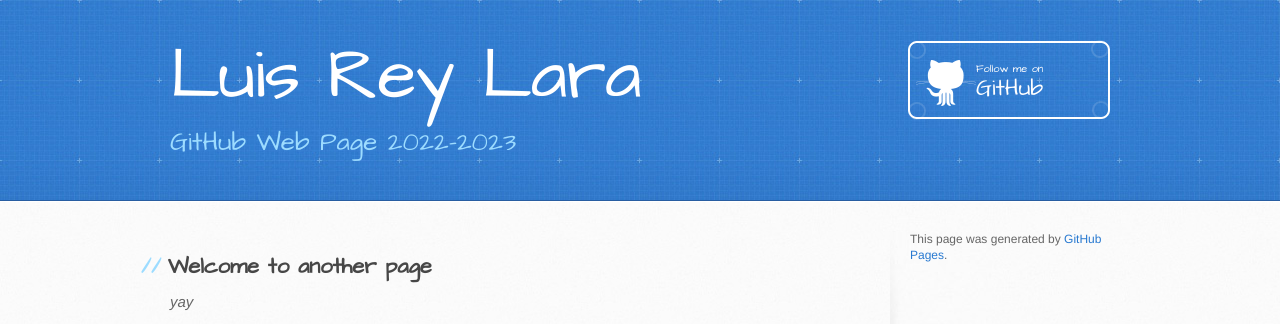
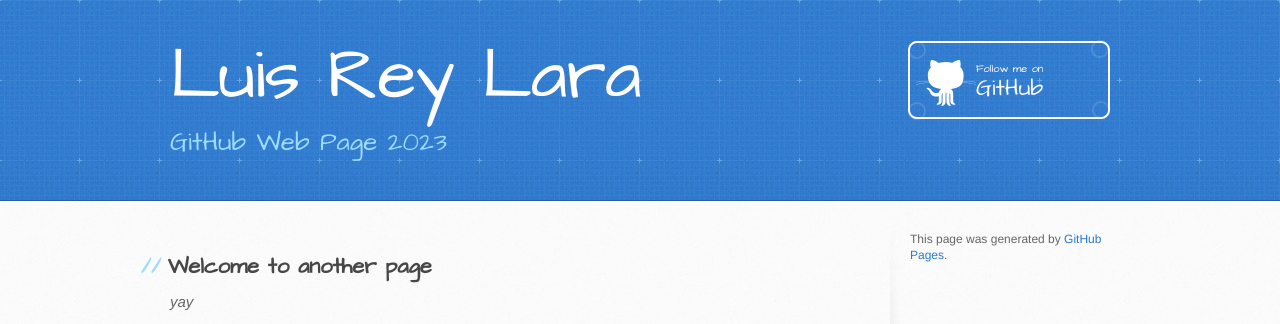
Before and after one commit to luisreylara/luisreylara.github.io, a Jekyll site: the page built from docs/another-page.md, in a window 1280 px wide. Shown: the top 324 px of the page. Built offline with Jekyll 4.4.1, drawn with Linux system fonts in a browser that asks for light colours; our own code applies the rules of GitHub Pages for plain Markdown files.

Commit message:
prueba domingo

```diff
--- a/docs/_config.yml
+++ b/docs/_config.yml
@@ -1,5 +1,5 @@
 title: Luis Rey Lara
-description: GitHub Web Page 2022-2023
+description: GitHub Web Page 2023
 show_downloads: false
 google_analytics:
 theme: jekyll-theme-architect
```
